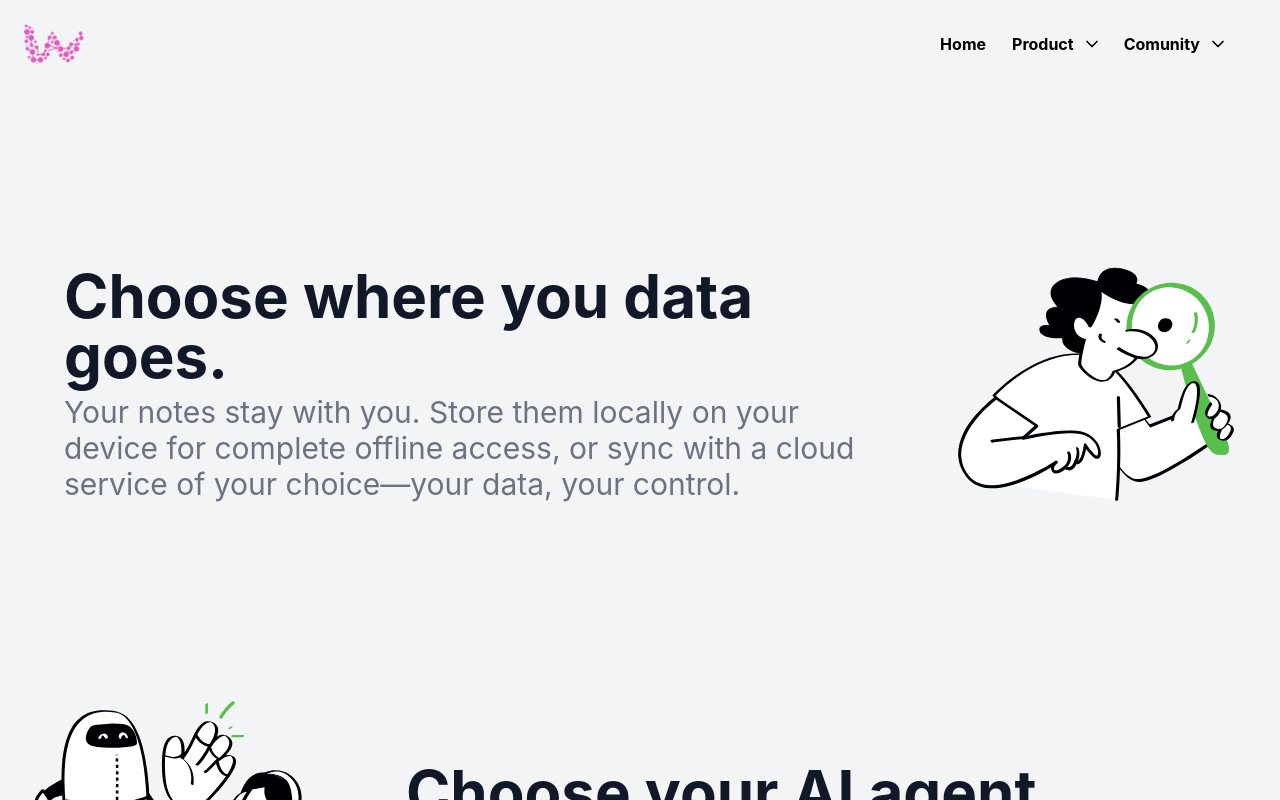
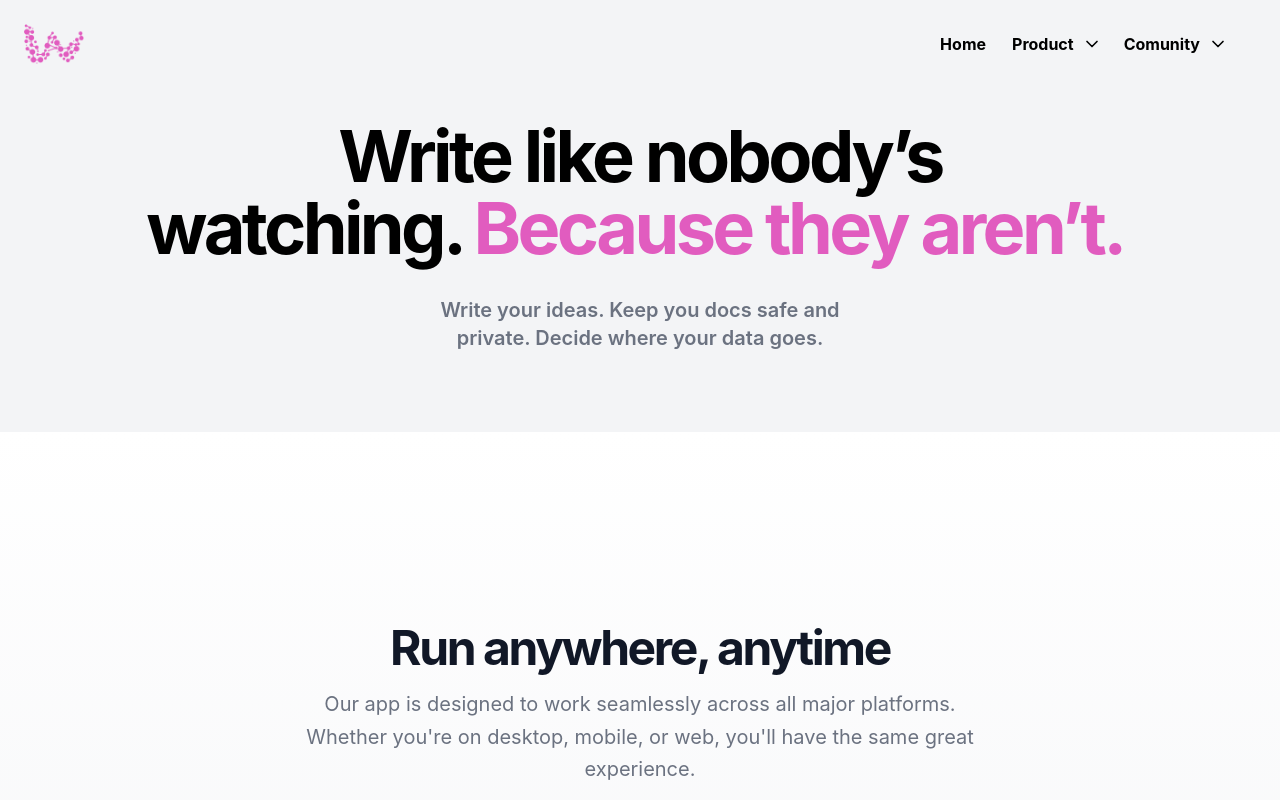
Before and after one commit to leandroBorgesFerreira/WriteopiaLandingPage, a React (Create React App) app: page / in a window 1280 px wide. Shown: the top 800 px of the page. Built offline with nearby package versions, Linux system fonts and the light colour scheme.

Commit message:
Update root.tsx

```diff
--- a/src/routes/root.tsx
+++ b/src/routes/root.tsx
@@ -3,14 +3,14 @@ import Compatibility from "../home/compatibility";
 import Newsletter from "../home/newsletter";
 import Footer from "../components/ui/footer";
 import React from "react";
-import Pitch from "../home/pitch";
+import Hero from "@/home/hero";
 
 export default function Root() {
 	return (
 		<div>
 			<Header />
-			{/* <Hero /> */}
-			<Pitch />
+			<Hero />
+			{/* <Pitch /> */}
 			<Compatibility />
 			<Newsletter />
 			<Footer />
```
